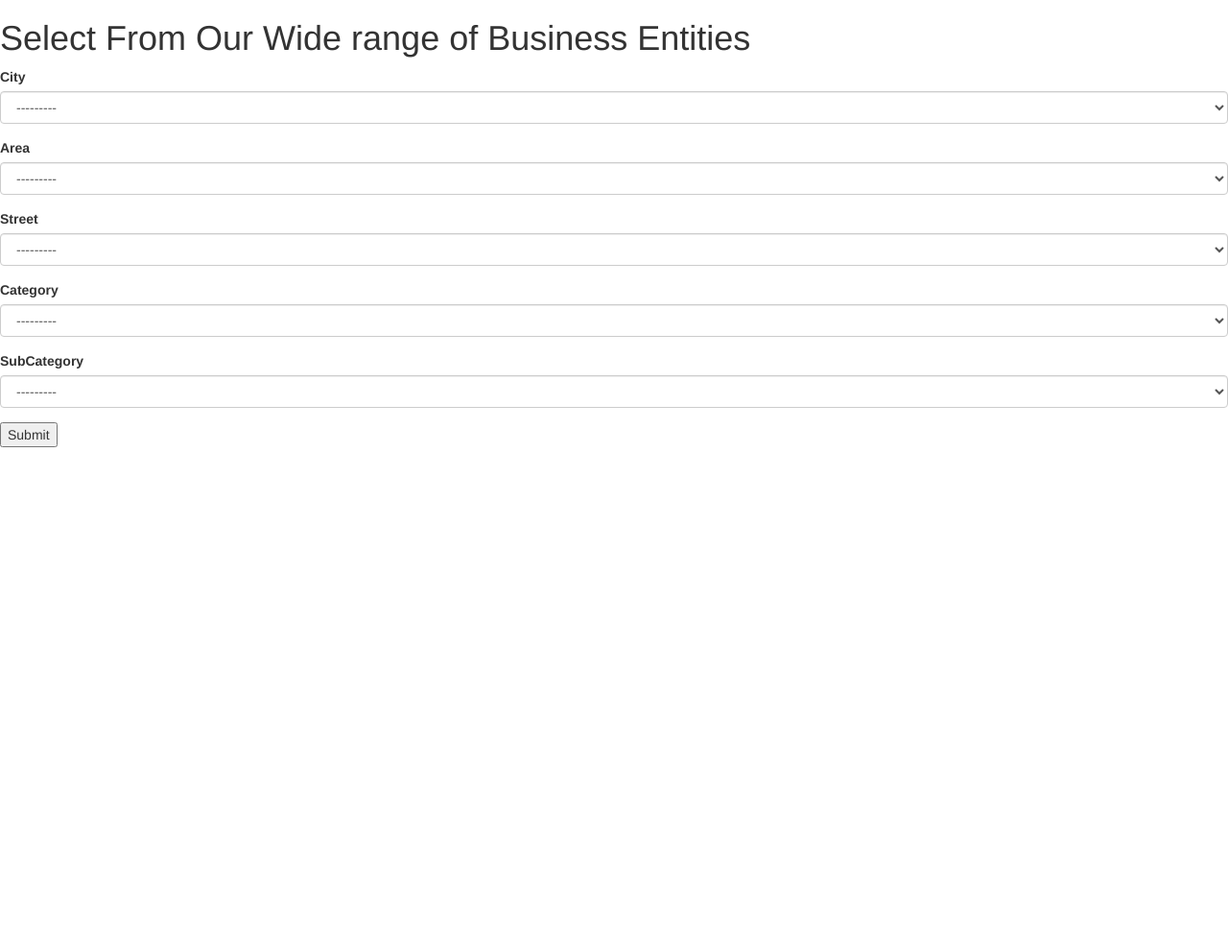
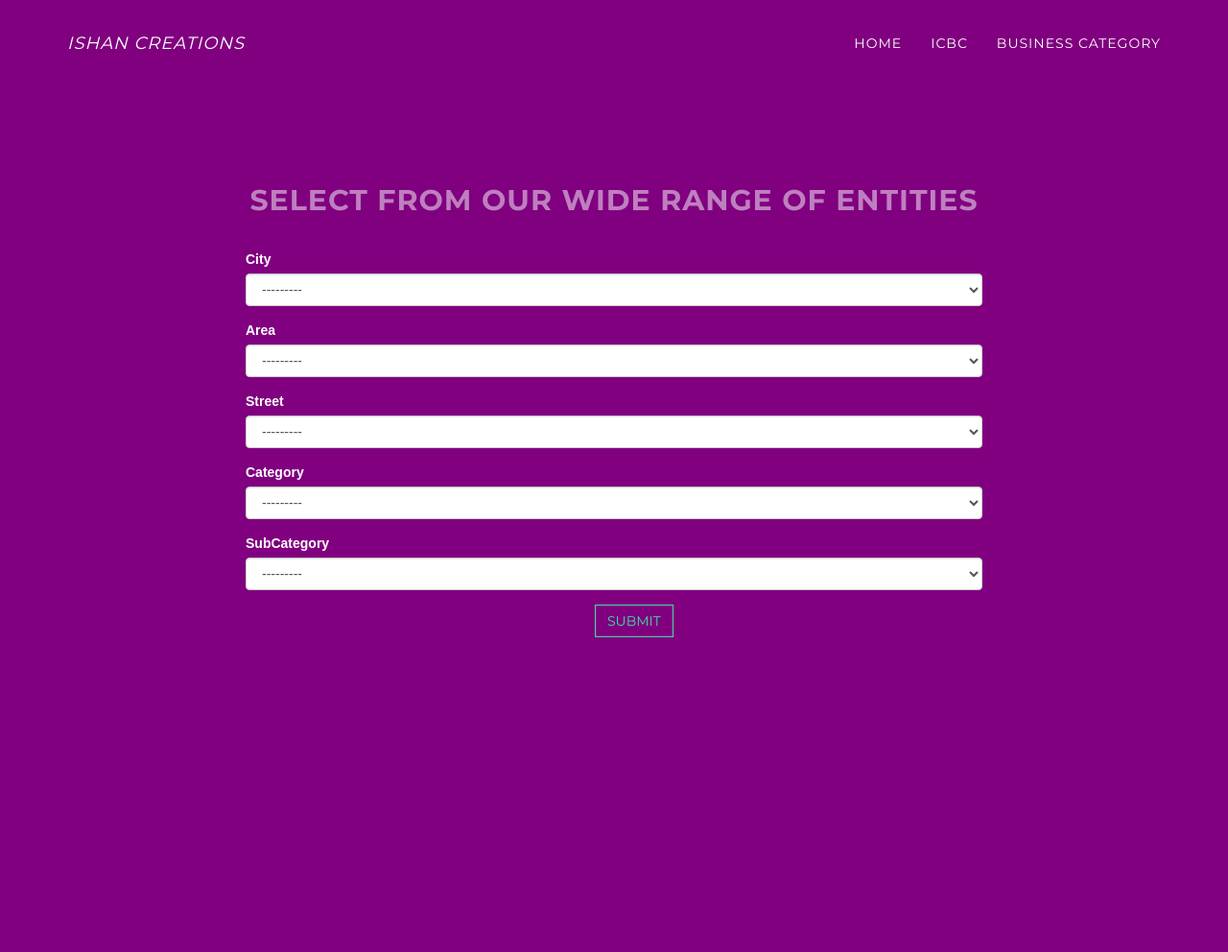
Before and after one commit to vahgar/toHost, a Django app: page /business_category/ in a window 1280 px wide. Shown: the whole page at 96% size. Before the commit the page ends 466 px from the top, so only its background shows below. Run offline with Django 3.2, Linux system fonts and the light colour scheme; data that the repository does not hold is empty; some libraries are stand-ins or nearby versions.

Commit message:
Biz C frontend

```diff
--- a/static/new.css
+++ b/static/new.css
@@ -93,3 +93,21 @@ li {
 #small_text {
 	font-size: 15px;
 }
+
+#form_div {
+	width: 60%;
+	margin: 0 auto;
+	font-family: Arial;
+}
+#bizC {
+	margin-top: 15%;
+	text-align: center;
+}
+#cb {
+	width: 40px;
+	margin: 0 auto;
+}
+
+#ads {
+	margin: 5%;
+}
--- a/templates/business_category.html
+++ b/templates/business_category.html
@@ -11,15 +11,77 @@
 	<script src="{% static 'js/chainedfk.js' %}"></script>
 	<script src="{% static 'js/chainedm2m.js' %}"></script>
 
+	 <meta charset="utf-8">
+    <meta http-equiv="X-UA-Compatible" content="IE=edge">
+    <meta name="viewport" content="width=device-width, initial-scale=1">
+    <meta name="description" content="">
+    <meta name="author" content="">
+    <!-- Bootstrap Core CSS -->
+    <link href="{% static 'css/bootstrap.min.css' %}" rel="stylesheet">
+
+    <!-- Custom CSS -->
+    <link href="{% static 'css/grayscale.css' %}" rel="stylesheet">
+    <link href="{% static 'new.css' %}" rel="stylesheet">
+
+    <!-- Custom Fonts -->
+    <link href="{% static 'font-awesome/css/font-awesome.min.css' %}" rel="stylesheet" type="text/css">
+    <link href="http://fonts.googleapis.com/css?family=Lora:400,700,400italic,700italic" rel="stylesheet" type="text/css">
+    <link href="http://fonts.googleapis.com/css?family=Montserrat:400,700" rel="stylesheet" type="text/css">
+
 </head>
-<body>
-	<h1>Select From Our Wide range of Business Entities</h1>
-<div>
+<body class="purple">
+
+	<nav class="navbar navbar-custom navbar-fixed-top" role="navigation" style="background-color: #800080;">
+        <div class="container">
+            <div class="navbar-header">
+                <button type="button" class="navbar-toggle" data-toggle="collapse" data-target=".navbar-main-collapse">
+                    <i class="fa fa-bars"></i>
+                </button>
+                <a class="navbar-brand page-scroll" href="#page-top">
+                  <span class="light"><i>ISHAN CREATIONS</i></span>
+                </a>
+            </div>
+
+            <!-- Collect the nav links, forms, and other content for toggling -->
+           <div class="purple width"> <div class="collapse navbar-collapse navbar-right navbar-main-collapse">
+                <ul class="nav navbar-nav">
+                    <!-- Hidden li included to remove active class from about link when scrolled up past about section -->
+                    <li class="hidden">
+                        <a href="#page-top"></a>
+                    </li>
+                    <li>
+                        <a class="page-scroll" href="{% url 'homepage' %}">Home</a>
+                    </li>
+                    <li>
+                        <a class="page-scroll" href="{% url 'icbc' %}">ICBC</a>
+                    </li>
+                    <li>
+                        <a class="page-scroll" href="{% url 'b_c' %}">Business Category</a>
+                    </li>
+                </ul>
+            </div>
+            <!-- /.navbar-collapse -->
+        </div></div>
+        <!-- /.container -->
+    </nav>
+
+<h2 id="bizC">Select From our wide range of entities</h2>
+
+<div id="form_div">
 	<form method='POST' action="{% url 'xbc' %}"> {% csrf_token %}
 	{% bootstrap_form form %}
 	{% bootstrap_form form1 %}
-		<input type="submit" value="Submit">
+		<div id="cb"><input type="submit" class="btn btn-default" value="Submit"></div>
 	</form>
 </div>
+
+<div id="ads">
+
+
+
+</div>
+
+
+
 </body>
 </html>
```
